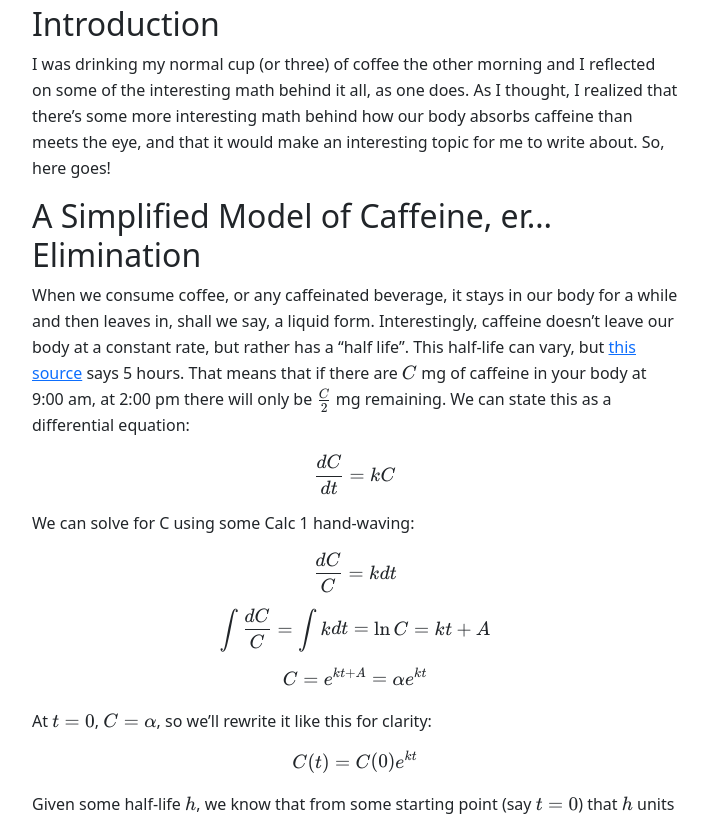
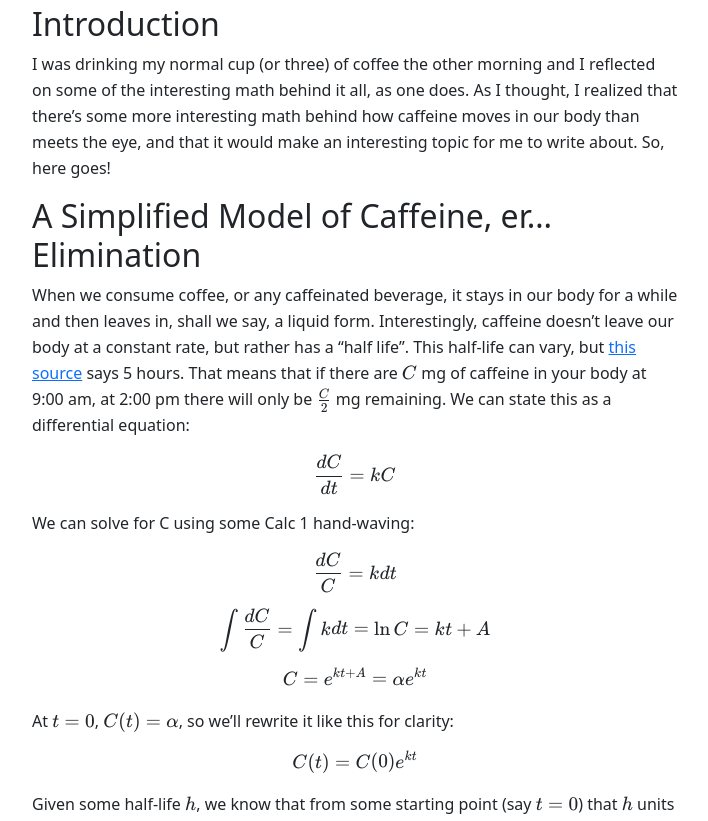
Before and after one commit to chipbell4/chipbell4.github.io, a Jekyll site: the page built from _posts/2025-02-15-coffee-math.md, in a window 1280 px wide and 1400 px high. Shown: the part 196-1017 px from the top of the window, without its empty margins (285-993 px from the left). Built offline with Jekyll 4.4.1, drawn with Linux system fonts in a browser that asks for light colours; nearby versions of some CDN libraries; some of the changed lines change nothing that is shown; some of the changed text lies outside the part shown.

Commit message:
A few editorial tweaks

```diff
--- a/_posts/2025-02-15-coffee-math.md
+++ b/_posts/2025-02-15-coffee-math.md
@@ -48,7 +48,7 @@
         x: {
           title: {
             display: true,
-            text: "Position",
+            text: "t",
           },
           type: 'linear',
           position: 'bottom',
@@ -58,7 +58,7 @@
         y: {
           title: {
             display: true,
-            text: "Partial",
+            text: "C",
           },
         }
       }
@@ -69,7 +69,7 @@
 
 ## Introduction
 I was drinking my normal cup (or three) of coffee the other morning and I reflected on some of the interesting math behind it all, as one does.
-As I thought, I realized that there’s some more interesting math behind how our body absorbs caffeine than meets the eye, and that it would make an interesting topic for me to write about.
+As I thought, I realized that there’s some more interesting math behind how caffeine moves in our body than meets the eye, and that it would make an interesting topic for me to write about.
 So, here goes!
 
 ## A Simplified Model of Caffeine, er... Elimination
@@ -97,7 +97,7 @@
 C = e^{kt + A} = \alpha e^{kt}
 $$
 
-At $t=0$, $C = \alpha$, so we'll rewrite it like this for clarity:
+At $t=0$, $C(t) = \alpha$, so we'll rewrite it like this for clarity:
 
 $$
 C(t) = C(0) e^{kt}
@@ -172,7 +172,13 @@
 This gives
 
 $$
-D(t) = \frac{mn}{\tau} R(t; \tau) = \frac{mn}{\tau} \left( H(t) - H(t - \tau) \right)
+D(t) = \frac{mn}{\tau} R(t; \tau)
+$$
+
+or
+
+$$
+D(t) = \frac{mn}{\tau} \left( H(t) - H(t - \tau) \right)
 $$
 
 ### A New Differential Equation
@@ -183,7 +189,7 @@
 $$
 
 ## A Numerical Solution
-There's quite a few methods out there, but we can get a quick approximation of the behavior of that differential equation with [Euler's Method](https://en.wikipedia.org/wiki/Euler_method):
+There's a few methods out there, but we can most easily get a quick approximation of the behavior of that differential equation with [Euler's Method](https://en.wikipedia.org/wiki/Euler_method):
 
 $$
 C(t + \delta t) = C(t) + \delta t \frac{dC(t)}{dt}
```
